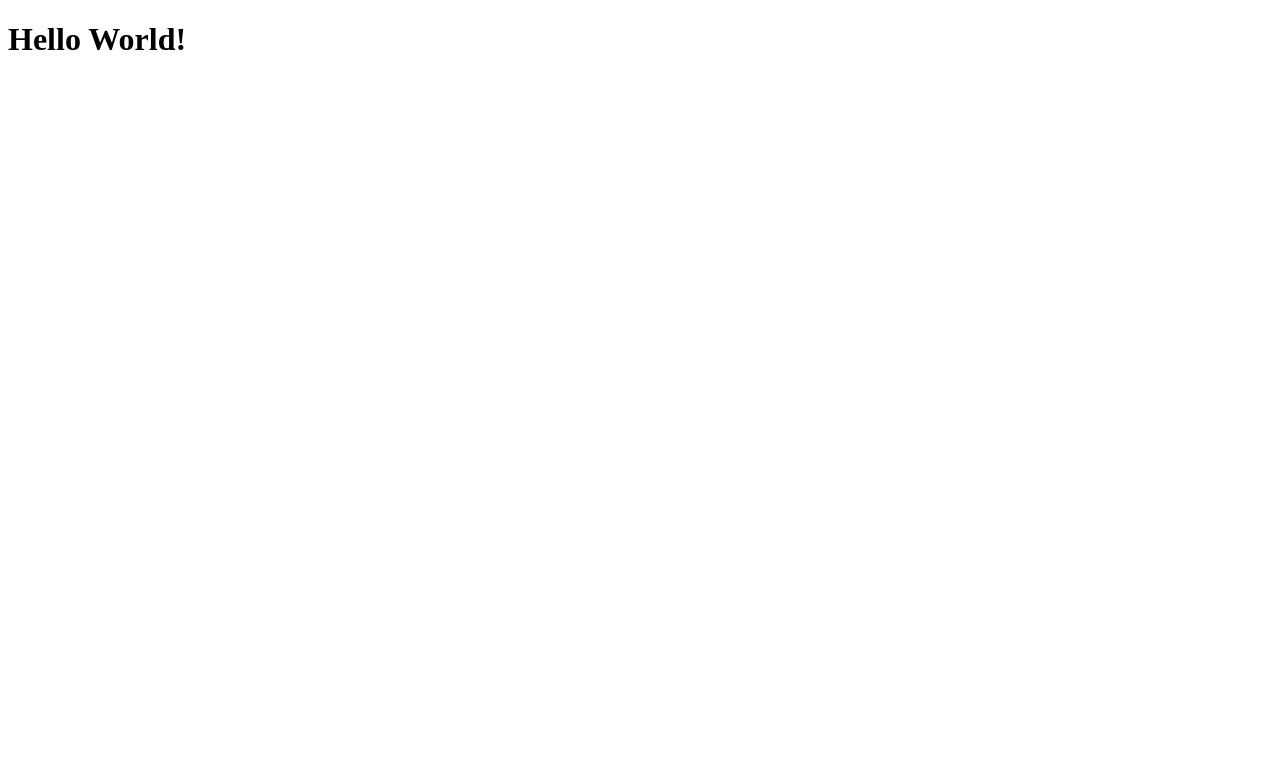
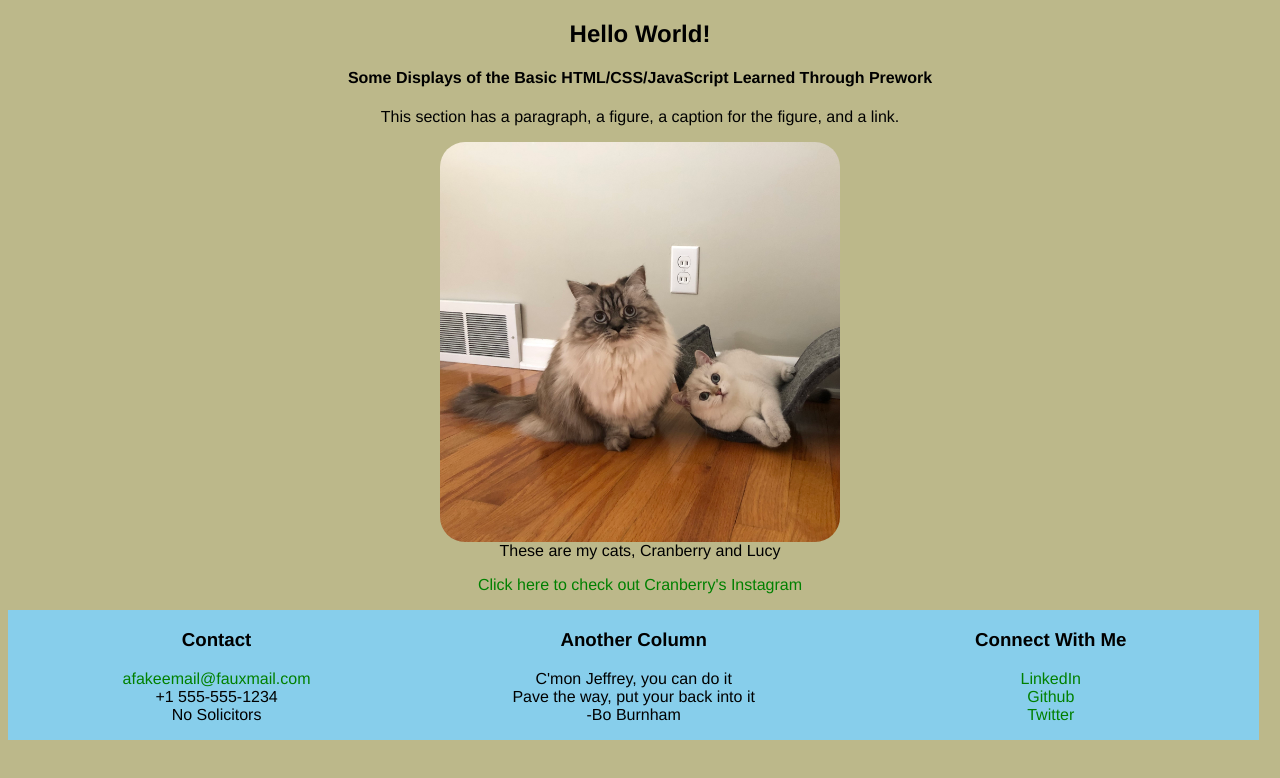
Before and after one commit to fromwentzitcame/Flatiron_prework_project, a plain HTML site: page index.html in a window 1280 px wide. Drawn offline with Linux system fonts and the light colour scheme.

Commit message:
add image. add style.css, connect to index.html

```diff
--- a/index.html
+++ b/index.html
@@ -1,9 +1,51 @@
 <!DOCTYPE html>
 <html lang="en">
   <head>
-    <title>My Website</title>
+    <link rel="stylesheet" href="style.css">
+    <title>My Prework Final Project Website</title>
   </head>
   <body>
-    <h1>Hello World!</h1>
+    <section id="top">
+        <h1>Hello World!</h1>
+        <h4>Some Displays of the Basic HTML/CSS/JavaScript Learned Through Prework</h4>
+    </section>
+
+    <section>
+        <p>This section has a paragraph, a figure, a caption for the figure, and a link.</p>
+        <figure>
+            <img id="catpic" src="cats.jpg" alt="picture of my cats" title="Cranberry and Lucy">
+            <figcaption>These are my cats, Cranberry and Lucy</figcaption>
+        </figure>
+        <p class="insta"><a href="https://www.instagram.com/cranberrythemunchkincat/">Click here to check out Cranberry's Instagram</a></p>
+    </section>
+
+    <section id="columns">
+        <div>
+          <h3>Contact</h3>
+          <p>
+            <a href="mailto:afakeemail@fauxmail.com">afakeemail@fauxmail.com</a><br>
+            +1 555-555-1234 <br>
+            No Solicitors
+          </p>
+        </div>
+
+        <div>
+          <h3>Another Column</h3>
+          <p>
+            C'mon Jeffrey, you can do it<br>
+            Pave the way, put your back into it<br>
+            -Bo Burnham
+          </p>
+        </div>
+
+        <div>
+          <h3>Connect With Me</h3>
+          <p>
+            <a href="https://www.linkedin.com/in/alexwentz/">LinkedIn</a><br>
+            <a href="https://github.com/fromwentzitcame">Github</a><br>
+            <a href="https://www.twitter.com/alex_wentz">Twitter</a>
+          </p>
+        </div>
+      </section>
   </body>
 </html>
--- /dev/null
+++ b/style.css
@@ -0,0 +1,40 @@
+body {
+    background: #BCB88A;
+    font-family: Helvetica, sans-serif;
+    text-align: center;
+  }
+
+img#catpic {
+    border-radius: 25px;
+    height: 400px;
+    width: 400px;
+    display: block;
+    margin-left: auto;
+    margin-right: auto;
+}
+
+figcaption {
+    text-align: center;
+}
+
+p.insta {
+    text-align: center;
+}
+
+section#columns div {
+    float: left;
+    background-color: skyblue;
+    text-align: center;
+    width: 33%;
+  }
+
+/* unvisited link */
+a:link, a:visited {
+    color: green;
+    text-decoration: none;
+  }
+
+  /* mouse over link */
+  a:hover {
+    color: darkblue;
+  }
```
Also changed, not shown: cats.jpg (added).
